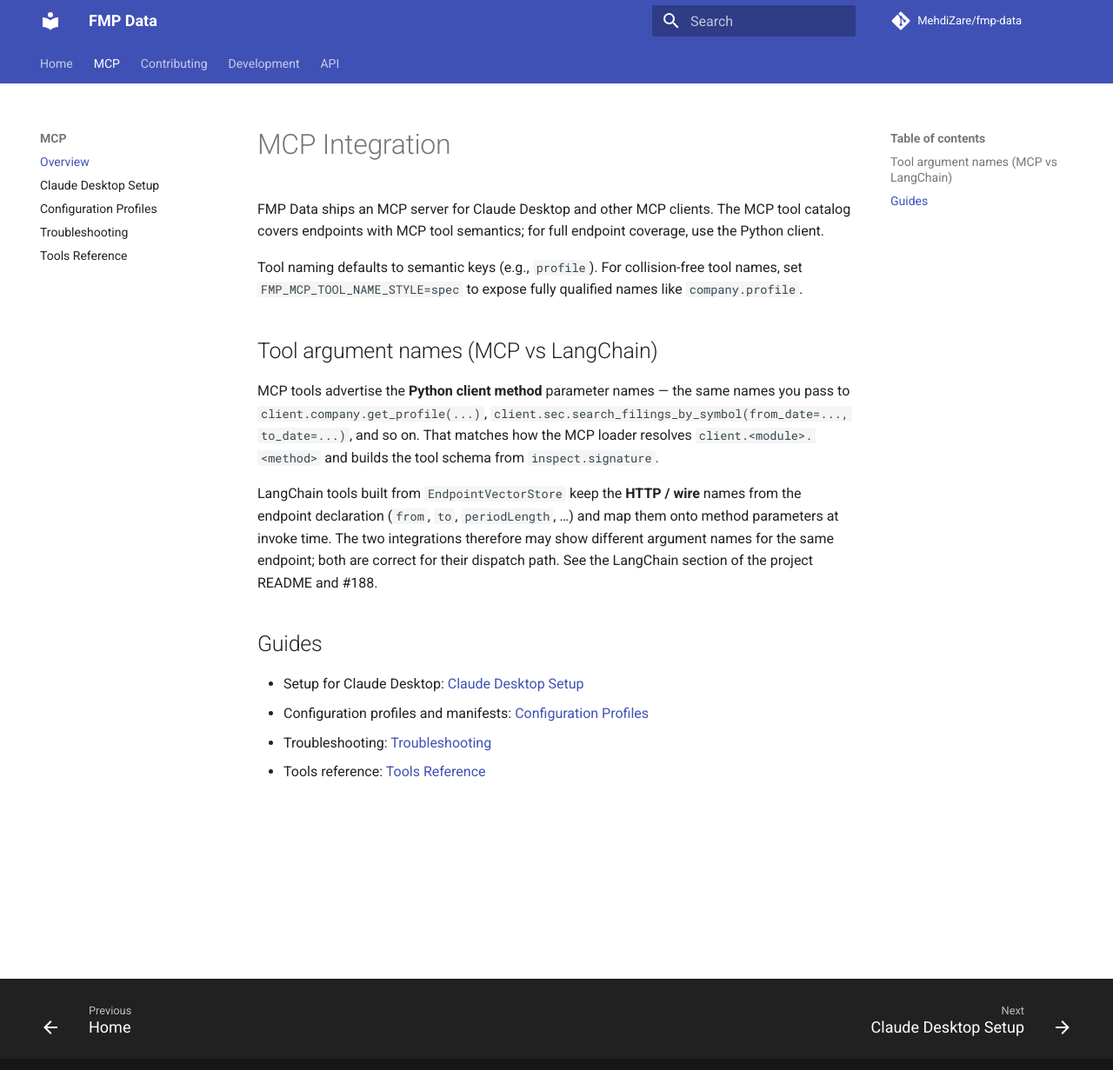
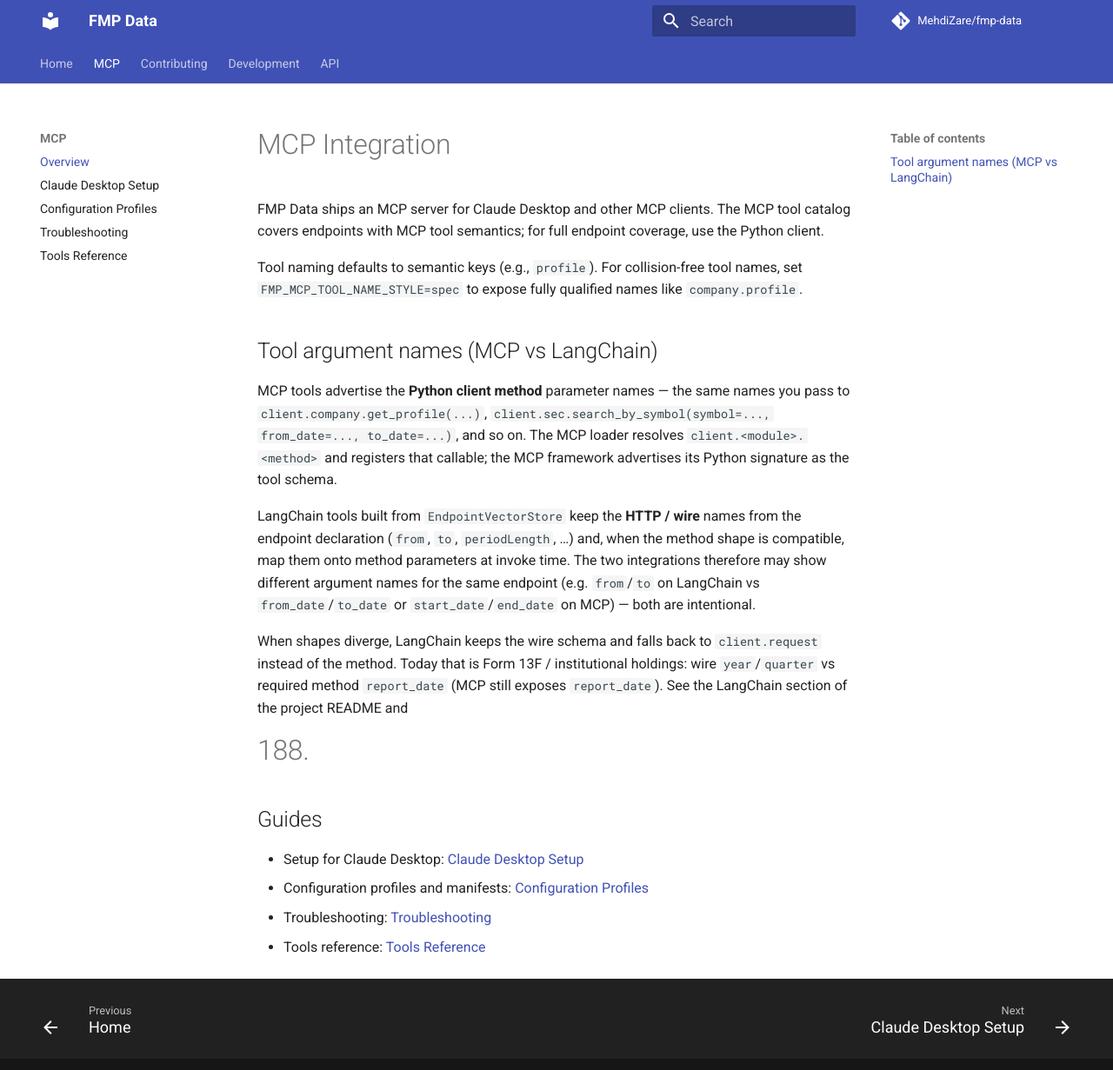
Before and after one commit to MehdiZare/fmp-data, an MkDocs documentation site: the page built from docs/mcp/index.md, in a window 1280 px wide and 1242 px high. Shown: the top 1231 px of the window at 87% size. Built offline with MkDocs 1.6.1 and Material for MkDocs 9.7.7, drawn with Linux system fonts in a browser that asks for light colours; comment, search, counter and statistics services are not loaded; the version menu is left out.

Commit message:
fix(lc): tighten #188 coverage guard and correct tool-arg docs
Pin uncovered required method params on the request-fallback allowlist
so known shape debt cannot silently grow; raise anti-vacuity floors;
add synthetic classifier tests. Fix invented SEC method name in MCP
docs, document the Form 13F request-fallback exception, and align
README/LLM/CHANGELOG wording with allowlisted behavior.

```diff
--- a/docs/mcp/index.md
+++ b/docs/mcp/index.md
@@ -12,15 +12,22 @@
 
 MCP tools advertise the **Python client method** parameter names — the same
 names you pass to `client.company.get_profile(...)`,
-`client.sec.search_filings_by_symbol(from_date=..., to_date=...)`, and so on.
-That matches how the MCP loader resolves `client.<module>.<method>` and builds
-the tool schema from `inspect.signature`.
+`client.sec.search_by_symbol(symbol=..., from_date=..., to_date=...)`, and so
+on. The MCP loader resolves `client.<module>.<method>` and registers that
+callable; the MCP framework advertises its Python signature as the tool schema.
 
 LangChain tools built from `EndpointVectorStore` keep the **HTTP / wire** names
-from the endpoint declaration (`from`, `to`, `periodLength`, …) and map them
-onto method parameters at invoke time. The two integrations therefore may show
-different argument names for the same endpoint; both are correct for their
-dispatch path. See the LangChain section of the project README and #188.
+from the endpoint declaration (`from`, `to`, `periodLength`, …) and, when the
+method shape is compatible, map them onto method parameters at invoke time.
+The two integrations therefore may show different argument names for the same
+endpoint (e.g. `from`/`to` on LangChain vs `from_date`/`to_date` or
+`start_date`/`end_date` on MCP) — both are intentional.
+
+When shapes diverge, LangChain keeps the wire schema and falls back to
+`client.request` instead of the method. Today that is Form 13F / institutional
+holdings: wire `year`/`quarter` vs required method `report_date` (MCP still
+exposes `report_date`). See the LangChain section of the project README and
+#188.
 
 ## Guides
 
```
Also changed, not shown: CHANGELOG.md (+2 -2 lines), LLM.md (+1 -1 lines), README.md (+13 -6 lines), 1 other file.
